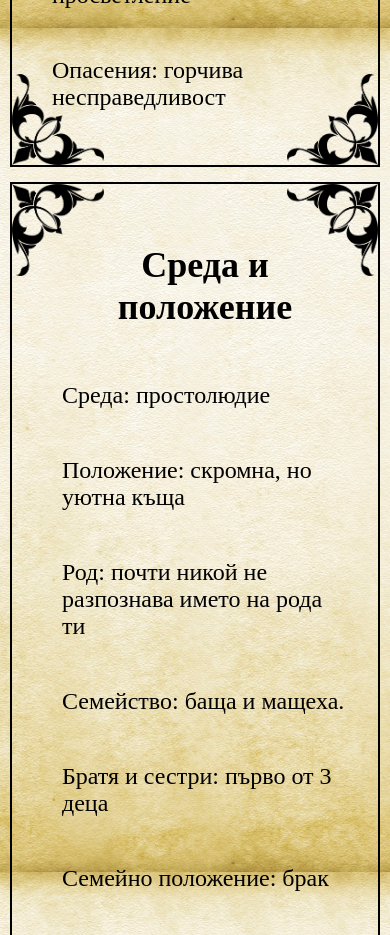
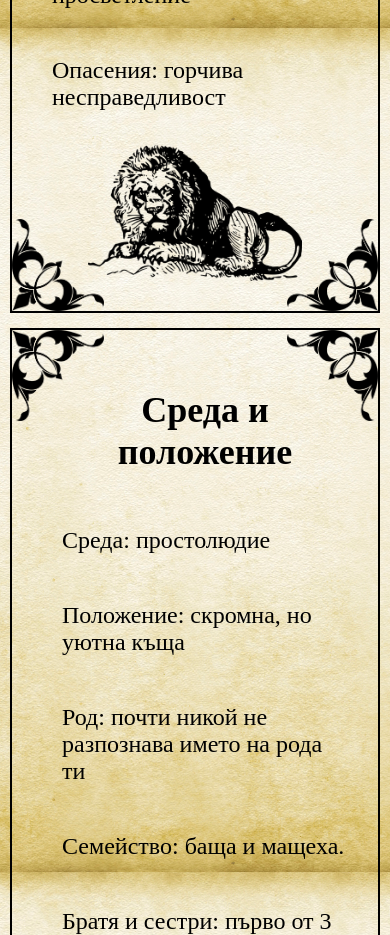
Before and after one commit to tery999/Random-Hero-Generator, a React (Vite) app: page /Quick in a window 390 px wide. Shown: the part 1660-2595 px from the top of the page. Built offline with nearby package versions, Linux system fonts and the light colour scheme; a web font is replaced by a local one.

Commit message:
css, adding pictyures

```diff
--- a/src/Components/Quick/Quick.css
+++ b/src/Components/Quick/Quick.css
@@ -52,6 +52,24 @@
         left: -20px !important;
         bottom: 100px !important;
 
+    }
+  }
+  @media screen and (max-width: 1043px) {
+    .lionPic {
+        position: relative !important;
+        right:  0px !important;
+        bottom: 0px !important;
+        padding-top: 90px !important;
+    }
+  }
+
+  @media screen and (max-width: 700px) {
+    .lionPic {
+        position: relative !important;
+        right:  0px !important;
+        bottom: 0px !important;
+        padding-top: 10px !important;
+        width: 70% !important;
     }
   }
 
@@ -411,3 +429,10 @@
     background-color: aliceblue;
     font-size: 18px;
 }
+
+.lionPic {
+    position: absolute;
+    bottom: 60px;
+    right: 55px;
+    width: 300px;
+}
--- a/src/Components/Quick/Quick.tsx
+++ b/src/Components/Quick/Quick.tsx
@@ -183,6 +183,7 @@ export default function Quick() {
                         <p> Цели: {heroStats.worldView.aims}</p>
                         <p> Опасения: {heroStats.worldView.concerns}</p>
                     </div>
+                    <img className="lionPic" src="/lionImage.png" alt="" />
                 </div>
                 <div className="secondRow">
                     <img className="cornerDec upLeft" src="/CornerDecorationUpLeft.png" alt="" />
```
Also changed, not shown: public/lionImage.png (added).
